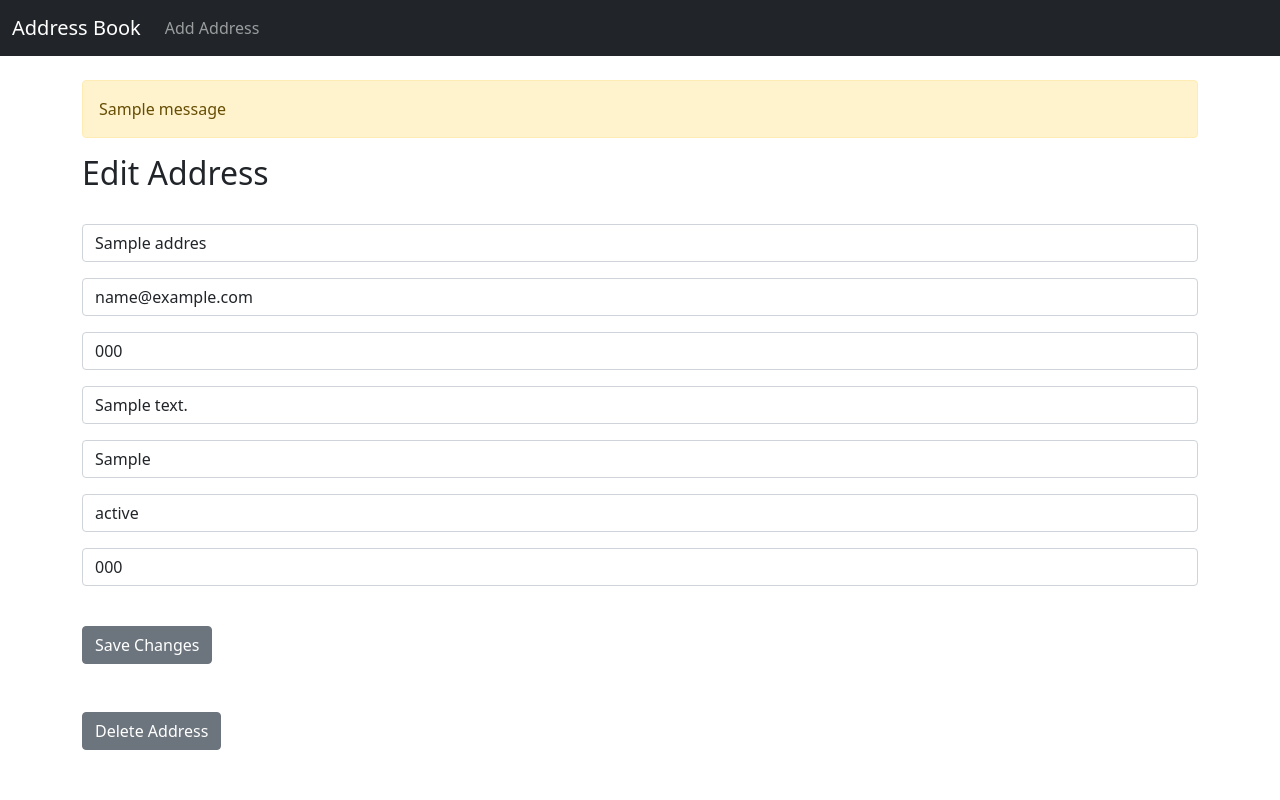
After one commit to betty-gures/Address-Book-Project, a Django app: page /edit/1 in a window 1280 px wide. The commit adds this page. Run offline with Django 3.2, Linux system fonts and the light colour scheme; tables that the repository leaves empty hold one stand-in row (values such as "Sample post"); one stand-in notice (Sample message) is shown.

Commit message:
done part 1

```diff
--- a/address_book/templates/base.html
+++ b/address_book/templates/base.html
@@ -35,8 +35,17 @@
 
   </br>
   	<div class="container">
-    	{% block content %}
-		{% endblock %}
+	  	{% if messages %}
+			{% for message in messages %}
+				<div class="alert alert-warning alert-dismissable" role="alert">
+
+					{{ message }}
+				</div>
+			{% endfor %}
+
+		{% endif %}
+	    	{% block content %}
+			{% endblock %}
 	</div>
 
     <!-- Optional JavaScript; choose one of the two! -->
--- /dev/null
+++ b/address_book/templates/edit.html
@@ -0,0 +1,56 @@
+{% extends 'base.html'%}
+
+{% block content %}
+
+<h2> Edit Address </h2>
+<br/>
+
+{% if get_address %}
+	<form method="POST">
+	{% csrf_token %}
+
+	  <div class="mb-3">
+	    <input type="text" class="form-control" id="exampleInputEmail1" aria-describedby="emailHelp" value="{{ get_address.name }}" name="name">
+	  </div>
+
+
+	  <div class="mb-3">
+	    <input type="email" class="form-control" id="exampleInputEmail1" aria-describedby="emailHelp" value="{{ get_address.email }}" name="email">
+
+	  </div>
+
+	  <div class="mb-3">
+	    <input type="text" class="form-control" id="exampleInputEmail1" aria-describedby="emailHelp" value="{{ get_address.phone }}" name="phone">
+	  </div>
+
+	  <div class="mb-3">
+	    <input type="text" class="form-control" id="exampleInputEmail1" aria-describedby="emailHelp" value="{{ get_address.address }}" name="address">
+	  </div>
+
+	  <div class="mb-3">
+	    <input type="text" class="form-control" id="exampleInputEmail1" aria-describedby="emailHelp" value="{{ get_address.city }}" name="city">
+	  </div>
+
+	  <div class="mb-3">
+	    <input type="text" class="form-control" id="exampleInputEmail1" aria-describedby="emailHelp" value="{{ get_address.state }}" name="state">
+	  </div>
+
+	  <div class="mb-3">
+	    <input type="text" class="form-control" id="exampleInputEmail1" aria-describedby="emailHelp" value="{{ get_address.zipcode }}" name="zipcode">
+	  </div>
+
+
+<br/>
+	  <button type="submit" class="btn btn-secondary">Save Changes</button>
+	</form>
+
+<br/>
+<br/>
+<form method="POST" action='{% url "delete" get_address.id %}'>
+
+	{% csrf_token %}
+	<input type="hidden" value="{{ get_address.id }}" name="id">
+	<button type="submit" class="btn btn-secondary">Delete Address</button>
+
+{% endif %}
+{% endblock %}
--- a/address_book/urls.py
+++ b/address_book/urls.py
@@ -4,5 +4,8 @@ from . import views
 urlpatterns = [
     path('',views.home, name ="home"),
     path('add_address',views.add_address, name= "add_address"),
+    path('edit/<list_id>',views.edit, name= "edit"),
+    path('delete/<list_id>',views.delete, name= "delete"),
+
 
 ]
--- a/address_book/views.py
+++ b/address_book/views.py
@@ -1,8 +1,48 @@
-from django.shortcuts import render
+from django.shortcuts import render, redirect
+from .models import Address
+from .forms import AddressForm
+from django.contrib import messages
+
 
 def home(request):
-	return render (request, 'home.html',{})
+	all_addresses = Address.objects.all
+	return render (request, 'home.html',{'all_addresses': all_addresses})
 
 
 def add_address(request):
-	return render (request, 'add_address.html',{})
+	if request.method == 'POST':
+		form = AddressForm(request.POST or None)
+		if form.is_valid():
+			form.save()
+			messages.success(request,('Address Has Been Added!'))
+			return redirect('home')
+		else:
+			messages.success(request,('Seems Like There Is An Error...'))
+			return render(request, 'add_address.html',{})
+	else:
+		return render(request, 'add_address.html',{})
+
+def edit(request, list_id):
+	if request.method == 'POST':
+		current_address = Address.objects.get(pk=list_id)
+		form= AddressForm(request.POST or None, instance=current_address)
+		if form.is_valid():
+			form.save()
+			messages.success(request,('Address Has Been Edited!'))
+			return redirect('home')
+		else:
+			messages.success(request,('Seems Like There Is An Error...'))
+			return render(request, 'edit.html',{})
+	else:
+		get_address = Address.objects.get(pk=list_id)
+		return render(request, 'edit.html',{'get_address':get_address})
+
+def delete(request, list_id):
+	if request.method =="POST":
+		current_address=Address.objects.get(pk=list_id)
+		current_address.delete()
+		messages.success(request, ('Address Has Been Deleted...'))
+		return redirect('home')
+	else:
+		messages.success(request, ('Nothing To See Here...'))
+		return redirect('home')
```
Also changed, not shown: address_book/forms.py (added, +7 -0 lines), address_book/templates/add_address.html (+39 -0 lines), address_book/templates/home.html (+30 -1 lines).
